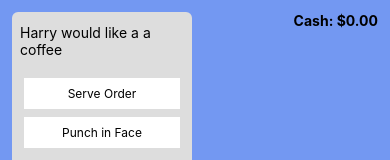
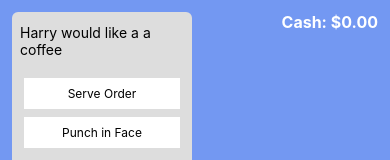
Before and after one commit to terribleben/ice-cream-shop, a React Native app: screen / in a window 390 px wide. Shown: the top 160 px of the page. Built offline with nearby package versions, Linux system fonts and the light colour scheme.

Commit message:
animate cash flow in a cool way

```diff
--- a/screens/MainScreen.js
+++ b/screens/MainScreen.js
@@ -16,6 +16,16 @@ import Scenery from '../components/Scenery';
 import Store from '../redux/Store';
 
 class MainScreen extends React.Component {
+  state = {
+    cashForDisplay: 0,
+  };
+
+  componentWillReceiveProps(nextProps) {
+    if (nextProps.cash !== this.props.cash) {
+      requestAnimationFrame(this._animateCash);
+    }
+  }
+
   render() {
     let content;
     switch (this.props.status) {
@@ -43,7 +53,7 @@ class MainScreen extends React.Component {
           style={styles.actionMenu}
           order={this.props.order} />
         <Text style={styles.cash}>
-          Cash: ${this._formatPrice(this.props.cash)}
+          Cash: ${this._formatPrice(this.state.cashForDisplay)}
         </Text>
       </View>
     );
@@ -69,6 +79,20 @@ class MainScreen extends React.Component {
   _onPressRestart = () => {
     Store.dispatch({ type: 'RESTART' });
   }
+
+  _animateCash = () => {
+    if (this.props.cash === 0) {
+      this.setState({ cashForDisplay: 0 });
+    } else if (Math.abs(this.props.cash - this.state.cashForDisplay) < 0.1) {
+      this.setState({ cashForDisplay: this.props.cash });
+    } else {
+      this.setState({
+        cashForDisplay: this.state.cashForDisplay + 0.1 * (this.props.cash - this.state.cashForDisplay),
+      }, () => {
+        requestAnimationFrame(this._animateCash);
+      });
+    }
+  }
 }
 
 const styles = StyleSheet.create({
@@ -81,6 +105,8 @@ const styles = StyleSheet.create({
     right: 12,
     top: 12,
     fontWeight: '700',
+    fontSize: 16,
+    color: '#ffffff',
   },
   actionMenu: {
     position: 'absolute',
```
